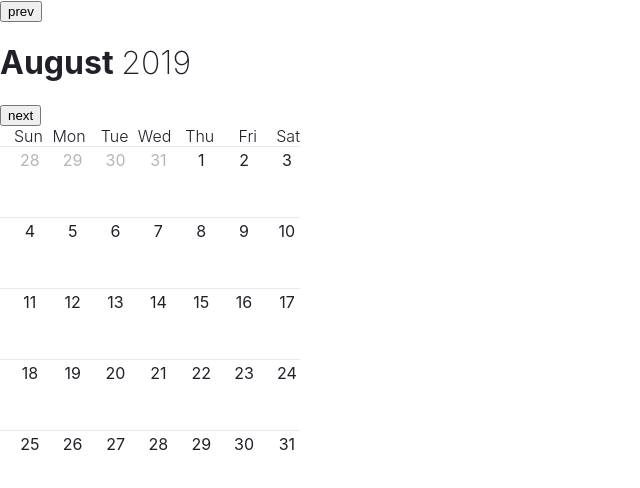
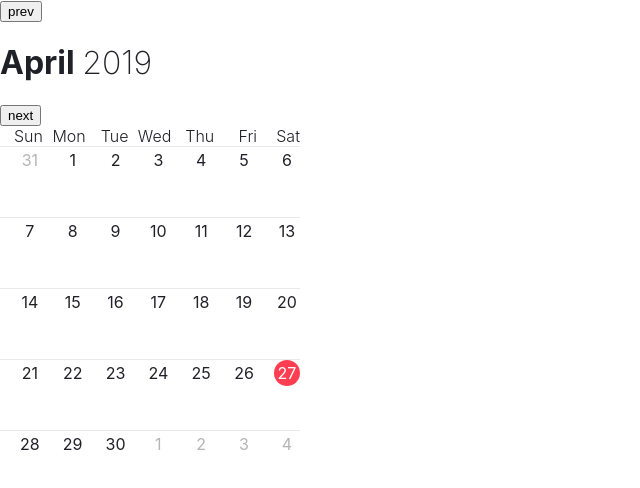
Before and after one commit to mikeham98/react-awesome-calendar, a React app: page / in a window 1280 px wide. Shown: the top 488 px of the page, without its empty margins (0-640 px from the left). Built offline with nearby package versions, Linux system fonts and the light colour scheme.

Commit message:
initialised month to current month

```diff
--- a/src/app/Calendar/index.jsx
+++ b/src/app/Calendar/index.jsx
@@ -9,8 +9,7 @@ class Calendar extends React.Component {
         super(props);
         const currentDate = new Date();
         this.state = {
-            month: 7,
-            // month: currentDate.getMonth(),
+            month: currentDate.getMonth(),
             year: currentDate.getFullYear()
         };
         this.onClickPrev = this.onClickPrev.bind(this);
```
